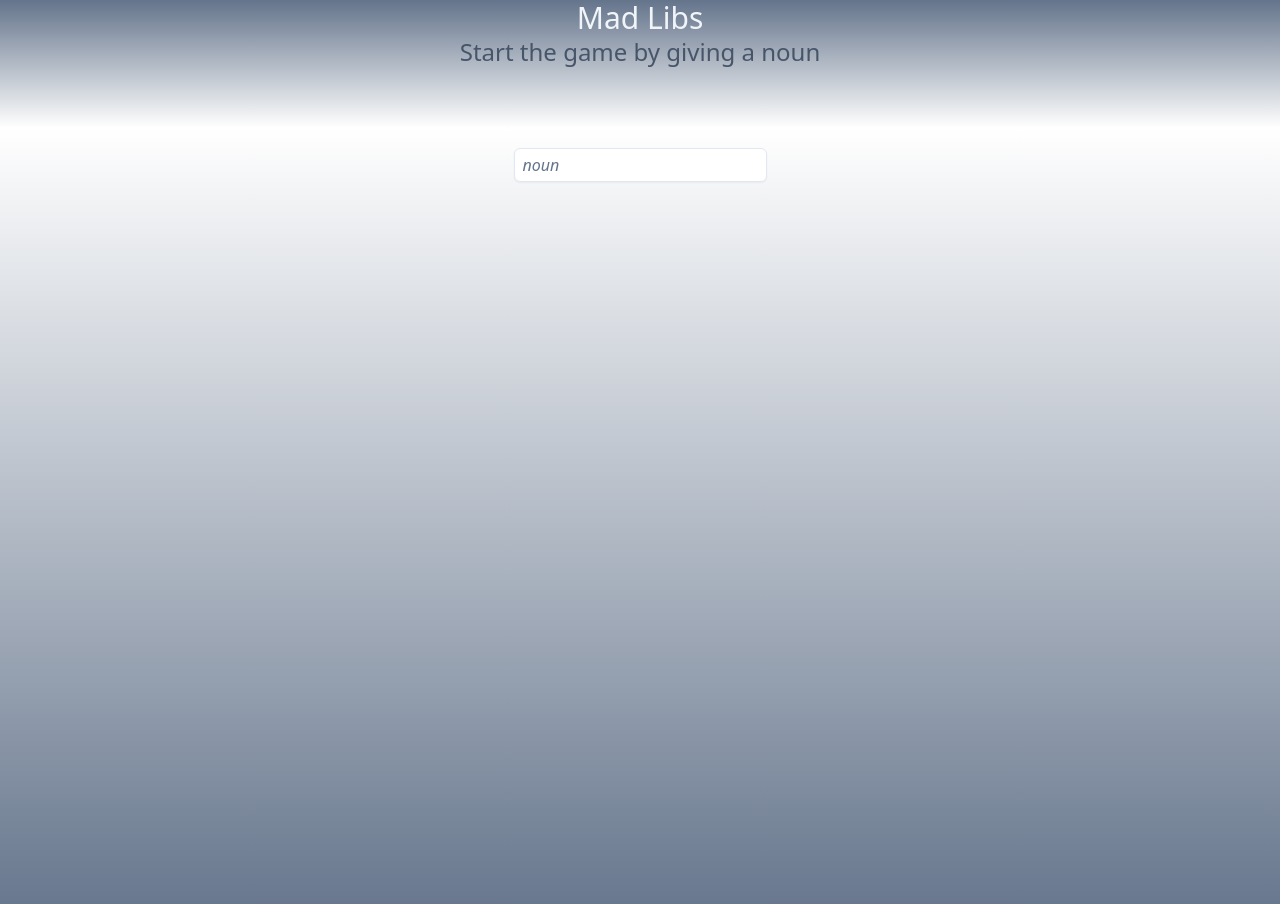
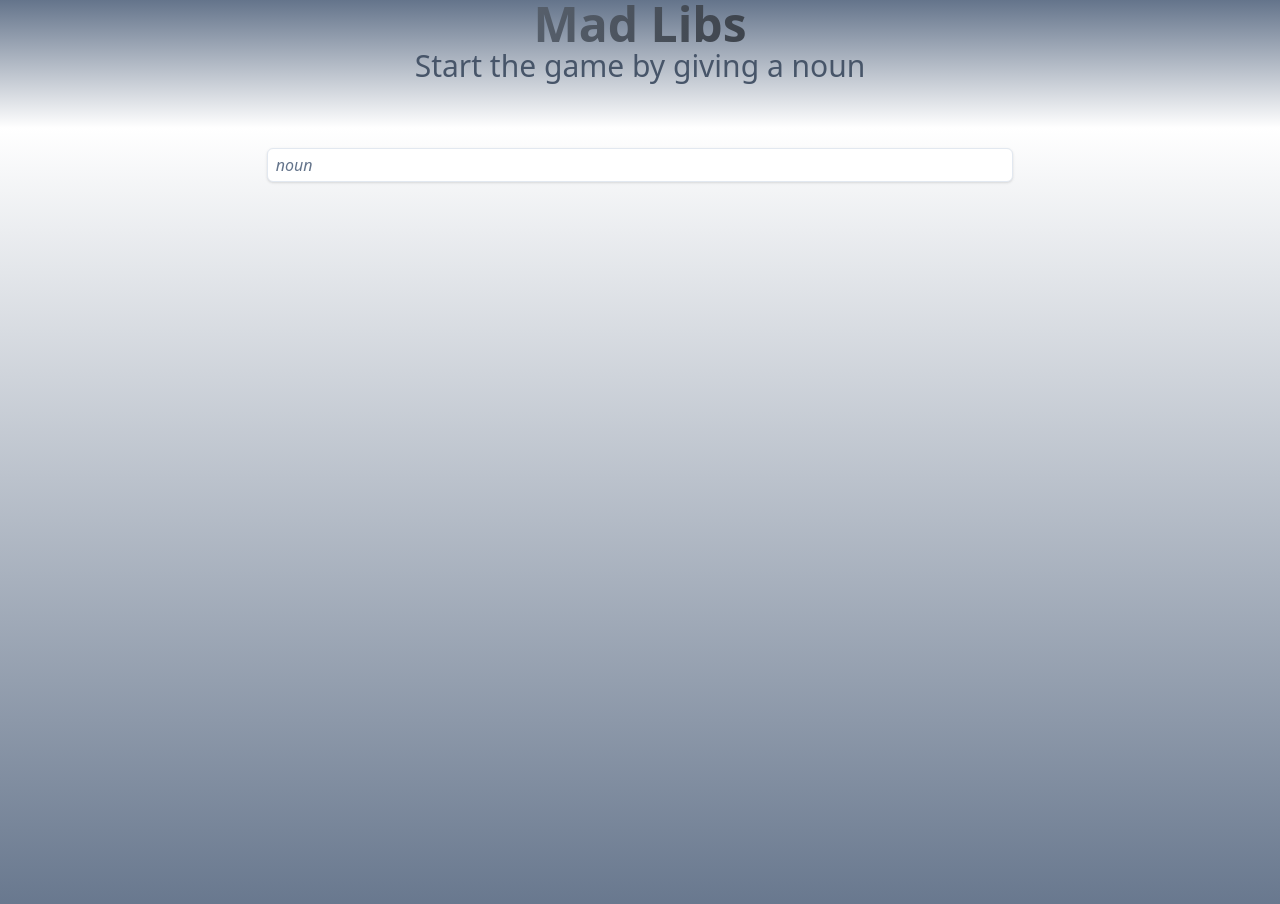
Before and after one commit to Ozz760/MadLibTs, a React (Create React App) app: page / in a window 1280 px wide. Shown: the top 904 px of the page. Built offline with nearby package versions, Linux system fonts and the light colour scheme.

Commit message:
Added styles to title and input

```diff
--- a/src/components/InputText.tsx
+++ b/src/components/InputText.tsx
@@ -49,7 +49,7 @@ const InputText: React.FC = () => {
       <form onSubmit={handleFormSubmit}>
         <div className="flex items-center justify-center">
           <input
-            className="placeholder:italic placeholder:text-slate-500 border border-slate-200 rounded-md pl-2 pr-3 bg-white m-5 p-1 shadow-sm focus:outline-none focus:border-black w-auto item-center flex"
+            className="placeholder:italic placeholder:text-slate-500 border border-slate-200 rounded-md pl-2 pr-3 bg-white m-5 p-1 focus:outline-none shadow focus:shadow-md focus:shadow-slate-600 w-7/12 item-center flex"
             type="text"
             name="noun"
             placeholder="noun"
@@ -60,7 +60,7 @@ const InputText: React.FC = () => {
         <div className="flex items-center justify-center">
           {showInput && (
             <input
-              className="placeholder:italic placeholder:text-slate-500 border border-slate-200 rounded-md pl-2 pr-3 bg-white m-5 w-auto p-1 block shadow-sm focus:outline-none focus:border-black"
+              className="placeholder:italic placeholder:text-slate-500 border border-slate-200 rounded-md pl-2 pr-3 bg-white m-5 p-1 focus:outline-none shadow focus:shadow-md focus:shadow-slate-600 w-7/12 item-center flex"
               type="text"
               name="verb"
               placeholder="Verb"
@@ -72,7 +72,7 @@ const InputText: React.FC = () => {
         <div className="flex items-center justify-center">
           {showInputA && (
             <input
-              className="placeholder:italic placeholder:text-slate-500 border border-slate-200 rounded-md pl-2 pr-3 bg-white m-5 w-auto p-1 block shadow-sm focus:outline-none focus:border-black"
+              className="placeholder:italic placeholder:text-slate-500 border border-slate-200 rounded-md pl-2 pr-3 bg-white m-5 p-1 focus:outline-none shadow focus:shadow-md focus:shadow-slate-600 w-7/12 item-center flex"
               type="text"
               name="adjective"
               placeholder="Adjective"
--- a/src/components/IntroText.tsx
+++ b/src/components/IntroText.tsx
@@ -3,8 +3,10 @@ import React from "react";
 const IntroText = () => {
   return (
     <div className="w-full h-32 bg-gradient-to-b from-slate-500 to-white">
-      <h1 className="text-center text-3xl text-slate-100">Mad Libs</h1>
-      <h3 className="text-center text-2xl text-slate-600">
+      <h1 className="text-center text-5xl font-extrabold bg-clip-text text-transparent bg-gradient-to-r from-slate-400 to-black">
+        Mad Libs
+      </h1>
+      <h3 className="text-center text-3xl font-medium text-slate-600">
         {" "}
         Start the game by giving a noun
       </h3>
```
